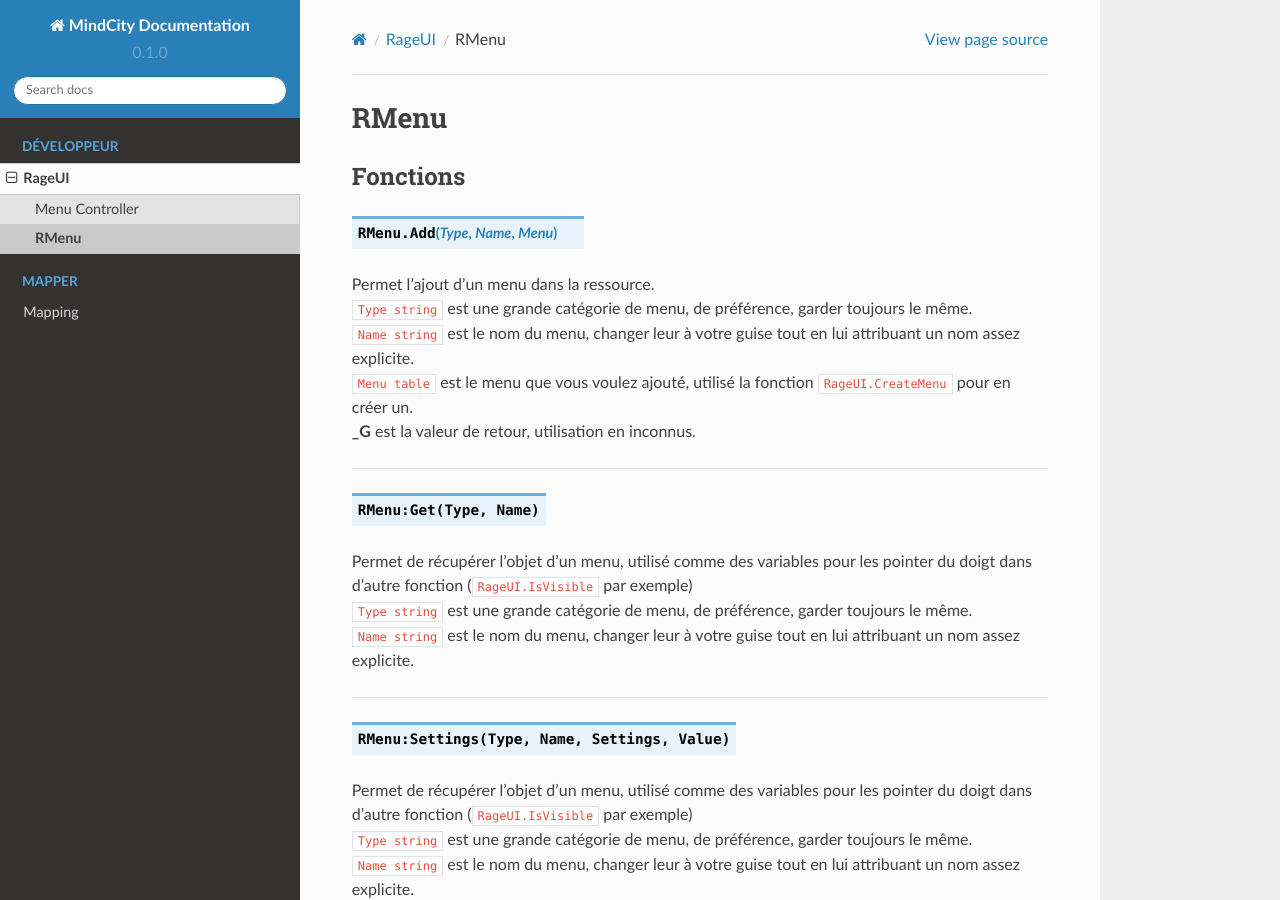
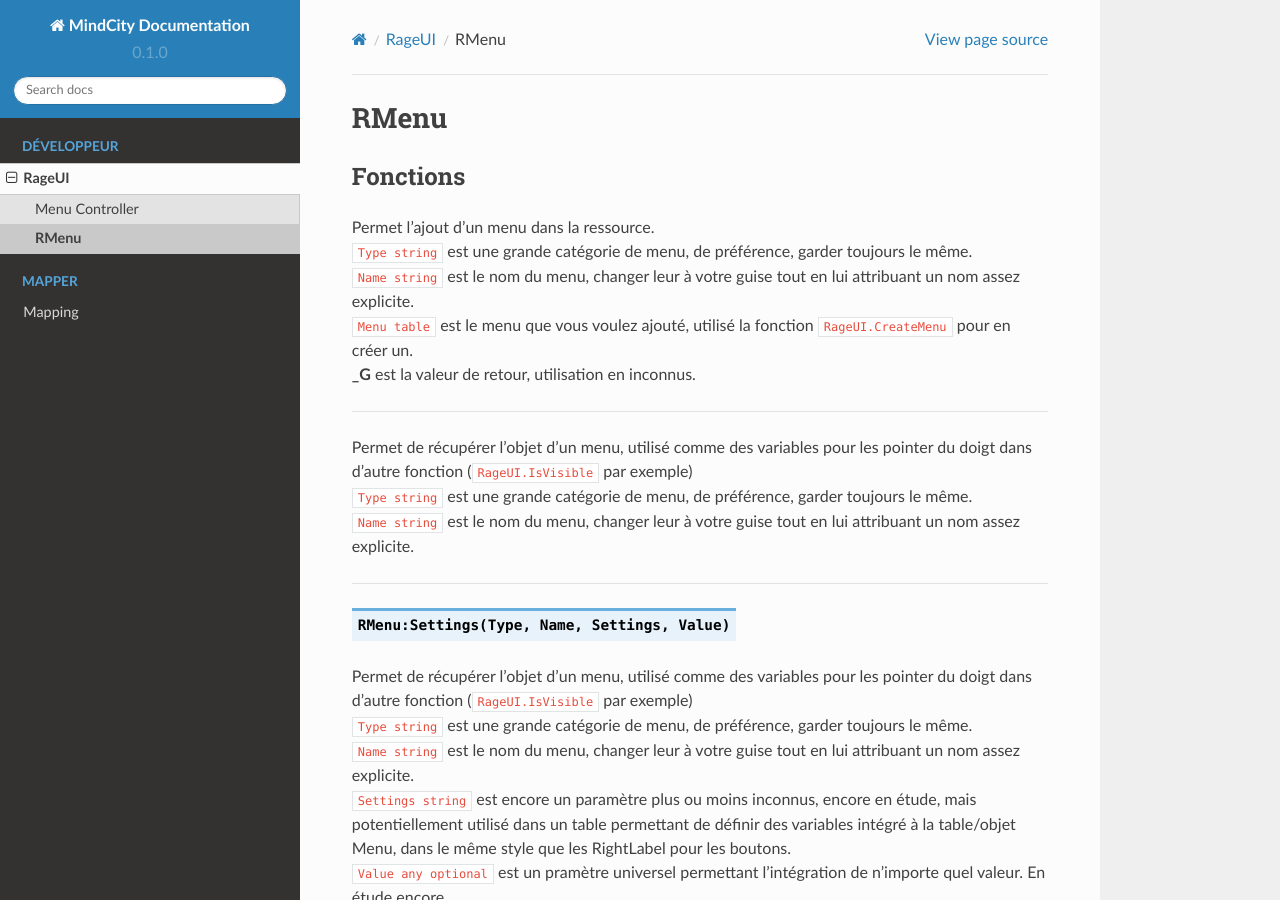
Before and after one commit to JustMordeckai/MindCity-Documentation, a Sphinx documentation site: the page built from docs/source/rageui/rmenu.rst, in a window 1280 px wide and 900 px high. Built offline with Sphinx 7.4.7 and the Read the Docs theme 2.0.0, drawn with Linux system fonts in a browser that asks for light colours.

Commit message:
Testing Format Text RMenu Page

```diff
--- a/docs/source/rageui/rmenu.rst
+++ b/docs/source/rageui/rmenu.rst
@@ -3,7 +3,7 @@
 
 Fonctions
 ---------
-.. function::   RMenu.Add(Type, Name, Menu)
+.. function::'RMenu.Add(Type, Name, Menu)'
 |   Permet l'ajout d'un menu dans la ressource.
 |   ``Type string`` est une grande catégorie de menu, de préférence, garder toujours le même.
 |   ``Name string`` est le nom du menu, changer leur à votre guise tout en lui attribuant un nom assez explicite.
@@ -12,7 +12,7 @@
 
 _____
 
-.. function::   RMenu:Get(Type, Name)
+.. function::'RMenu:Get(Type, Name)'
 |   Permet de récupérer l'objet d'un menu, utilisé comme des variables pour les pointer du doigt dans d'autre fonction (``RageUI.IsVisible`` par exemple)
 |   ``Type string`` est une grande catégorie de menu, de préférence, garder toujours le même.
 |   ``Name string`` est le nom du menu, changer leur à votre guise tout en lui attribuant un nom assez explicite.
```
